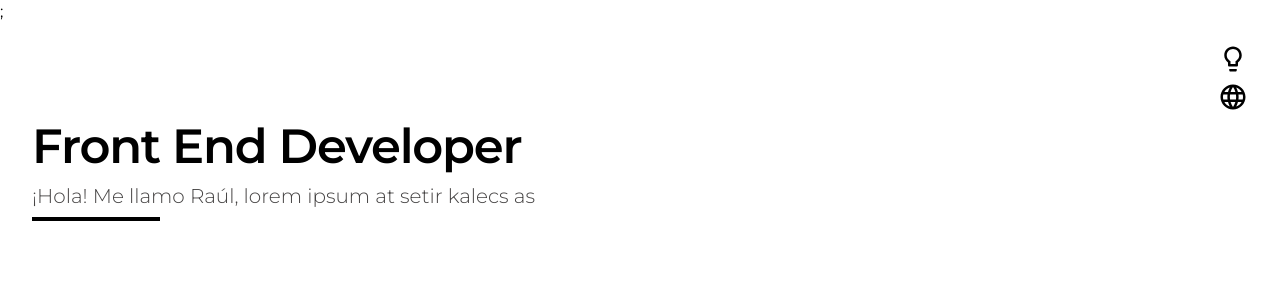
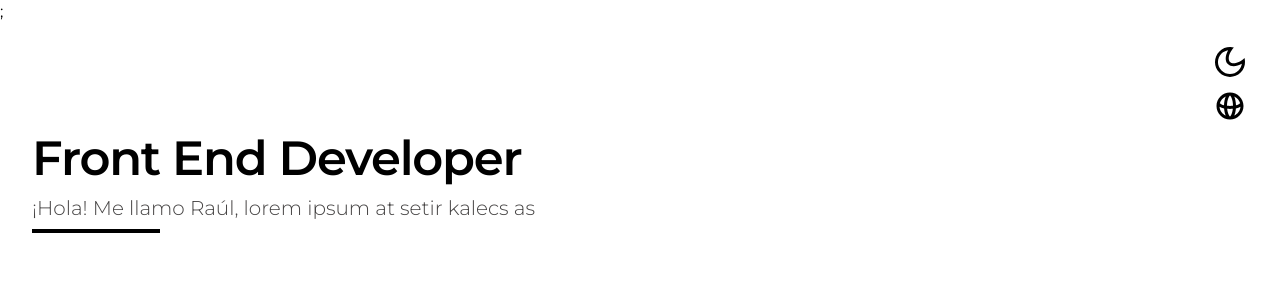
Before and after one commit to raulandreroman/new-portfolio, a React (Create React App) app: page / in a window 1280 px wide. Shown: the top 300 px of the page. Built offline with nearby package versions, Linux system fonts and the light colour scheme.

Commit message:
:recycle: refactor(CTA): Modularize the navbar tools

```diff
--- a/src/components/CallToAction/index.js
+++ b/src/components/CallToAction/index.js
@@ -1,21 +1,11 @@
 import React from 'react';
-import { MdLanguage, MdLightbulbOutline} from 'react-icons/md';
+import NavBarTools from '../NavBarTools';
 
 export default function CallToAction(props) {
+
   return (
     <header className={`mx-8 my-4`}>
-      <div className="flex flex-col items-end text-3xl">
-        <button onClick={props.callback}>
-          {props.theme === 'dark' ? (
-            <MdLightbulbOutline className={`my-1 text-${props.theme}-secondary fill-current`} />
-          ) :(
-            <MdLightbulbOutline className={`my-1 text-${props.theme}-secondary`} />
-          )}
-        </button>
-        <button>
-          <MdLanguage className={`my-1 text-${props.theme}-secondary`} />
-        </button>
-      </div>
+      <NavBarTools themeHandler={props}  />
       <div className="flex flex-col w-10/12">
         <h1 className={`text-${props.theme}-secondary`}>Front End Developer</h1>
         <div>
--- /dev/null
+++ b/src/components/NavBarTools/index.js
@@ -0,0 +1,22 @@
+import React from 'react';
+import { CgMoon, CgSun, CgGlobeAlt } from 'react-icons/cg';
+
+export default function NavBarTools(props) {
+    console.log(props)
+  return (
+    <div className="flex flex-col items-end text-4xl">
+      <button onClick={props.themeHandler.callback}>
+        {props.themeHandler.theme === 'dark' ? (
+          <CgSun
+            className={`my-1 text-${props.themeHandler.theme}-secondary fill-current`}
+          />
+        ) : (
+          <CgMoon className={`my-1 text-${props.themeHandler.theme}-secondary`} />
+        )}
+      </button>
+      <button>
+        <CgGlobeAlt className={`my-1 text-${props.themeHandler.theme}-secondary`} />
+      </button>
+    </div>
+  );
+}
```
